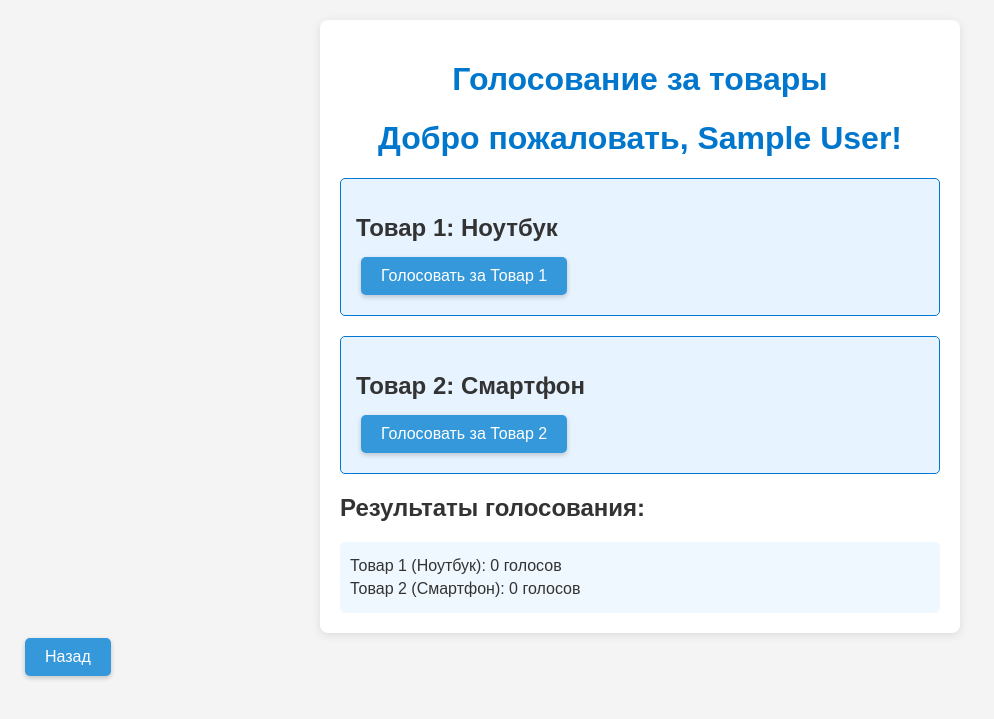
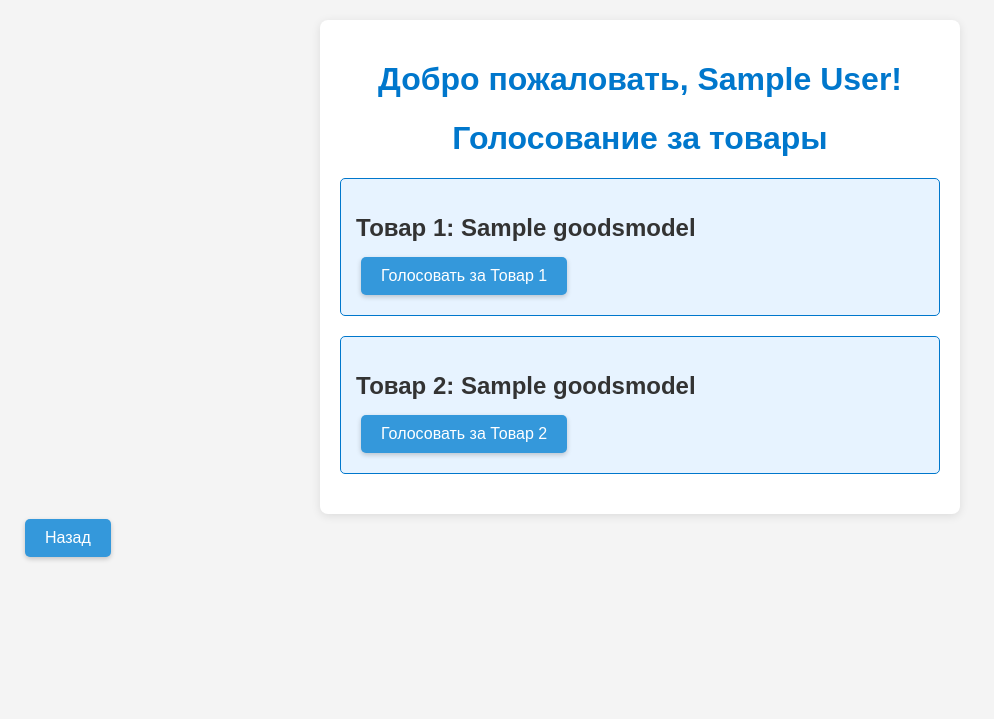
Before and after one commit to KoroLev2512/Shopping-list-prioritizing, a Django app: a page that uses add_product/templates/golosovanie.html in a window 1280 px wide. Shown: the top 719 px of the page, without its empty margins (0-994 px from the left). Run offline with Django 5.2, Linux system fonts and the light colour scheme; tables that the repository leaves empty hold one stand-in row (values such as "Sample post").

Commit message:
Обновил логику голосования

```diff
--- a/add_product/models/matrix.py
+++ b/add_product/models/matrix.py
@@ -15,4 +15,4 @@ class MatrixModel(models.Model):
         related_name='y_matrices',
         verbose_name='Второй товар'
     )
-    value = models.IntegerField(verbose_name="Результат голосования")
+    value = models.IntegerField(verbose_name="Результат голосования", default=0)
--- a/add_product/templates/golosovanie.html
+++ b/add_product/templates/golosovanie.html
@@ -80,21 +80,15 @@
 </head>
 <body>
     <div class="container">
+        <h1>Добро пожаловать, {{ name }}!</h1>
         <h1>Голосование за товары</h1>
-        <h1>Добро пожаловать, {{ name }}!</h1>
         <div class="item">
-            <h2 id="item1">Товар 1: Ноутбук</h2>
+            <h2 id="item1">Товар 1: {{ item1 }}</h2>
             <button onclick="vote('item1')">Голосовать за Товар 1</button>
         </div>
         <div class="item">
-            <h2 id="item2">Товар 2: Смартфон</h2>
+            <h2 id="item2">Товар 2: {{ item2 }}</h2>
             <button onclick="vote('item2')">Голосовать за Товар 2</button>
-        </div>
-
-        <h2>Результаты голосования:</h2>
-        <div id="results">
-            <p id="resultItem1">Товар 1 (Ноутбук): 0 голосов</p>
-            <p id="resultItem2">Товар 2 (Смартфон): 0 голосов</p>
         </div>
     </div>
 
--- a/add_product/views/vote.py
+++ b/add_product/views/vote.py
@@ -1,16 +1,72 @@
+import random
+import pandas as pd
+import numpy as np
+
 from django.http import HttpResponse, HttpResponseRedirect, HttpResponsePermanentRedirect, JsonResponse
 from django.shortcuts import render, redirect
+
+from add_product.models import GoodsModel, UsersModel, PairModel, MatrixModel
+from add_product.models.users import VoteStatuses
 from ..forms import GoodForm
-import pandas as pd
-import numpy as np
-from add_product.models import GoodsModel, UsersModel
 
-def voting(request, name="family"):
+
+def update_matrix(pair):
+    if not pair:
+        return False
+    good1 = GoodsModel.objects.filter(id=pair.good1_id).first()
+    good2 = GoodsModel.objects.filter(id=pair.good2_id).first()
+
+    if good1 and good2:
+
+        matrix1, created1 = MatrixModel.objects.get_or_create(
+            x_coord=good1, y_coord=good2
+        )
+
+        matrix2, created2 = MatrixModel.objects.get_or_create(
+            x_coord=good2, y_coord=good1
+        )
+
+        if result == '1':
+            matrix1.value += 1
+        if result == '2':
+            matrix2.value += 1
+
+        matrix1.save()
+        matrix2.save()
+
+
+def voting(request, name):
+    if not PairModel.objects.all():
+        create_all_pairs()
     data = {"name": name}
+    user = UsersModel.objects.filter(name=name).first()
+    if user.vote_status == VoteStatuses.VOTED.value:
+        return render(request, "golosovanie.html", context=data)
+
+    if request.method == 'POST':
+        result = request.POST.get('result')
+        if result is not None:
+            pair = PairModel.objects.filter(id=user.last_vote_pair).first()
+
+            if update_matrix(pair):
+
+            # Increase last_vote_pair
+                user.last_vote_pair += 1
+
+                # Check if the new last_vote_pair is valid
+                if user.last_vote_pair > PairModel.objects.count():
+                    user.vote_status = VoteStatuses.VOTED.value
+
+                user.save()
+
+    pair = PairModel.objects.filter(id=user.last_vote_pair).first()
+    if pair:
+        item1_name = GoodsModel.objects.filter(id=pair.good1_id).values_list('name', flat=True).first()
+        item2_name = GoodsModel.objects.filter(id=pair.good2_id).values_list('name', flat=True).first()
+        data.update({"item1": item1_name, "item2": item2_name})
+
     return render(request, "golosovanie.html", context=data)
-    # return HttpResponse(f"""Voting
-    # <p>Имя: {name}</p>
-    # """)
+
 
 
 
@@ -38,3 +94,11 @@ def to_matrix(request):
         return k_family
     df['koef'] = df.apply(label_koef, axis=1)
     return df['koef']
+
+
+def create_all_pairs():
+    goods = list(GoodsModel.objects.all())
+    pairs = [(goods[i], goods[j]) for i in range(len(goods)) for j in range(i + 1, len(goods))]
+    random.shuffle(pairs)
+    for good1, good2 in pairs:
+        PairModel.objects.create(good1=good1, good2=good2)
--- a/product_project/urls.py
+++ b/product_project/urls.py
@@ -9,7 +9,6 @@ product_patterns = [
 ]
 
 voting_patterns = [
-    # path('', views.voting),  # Маршрут по умолчанию
     path('<str:name>', views.voting, name='golos'),  # Через парметры маршрута
 ]
 
```
